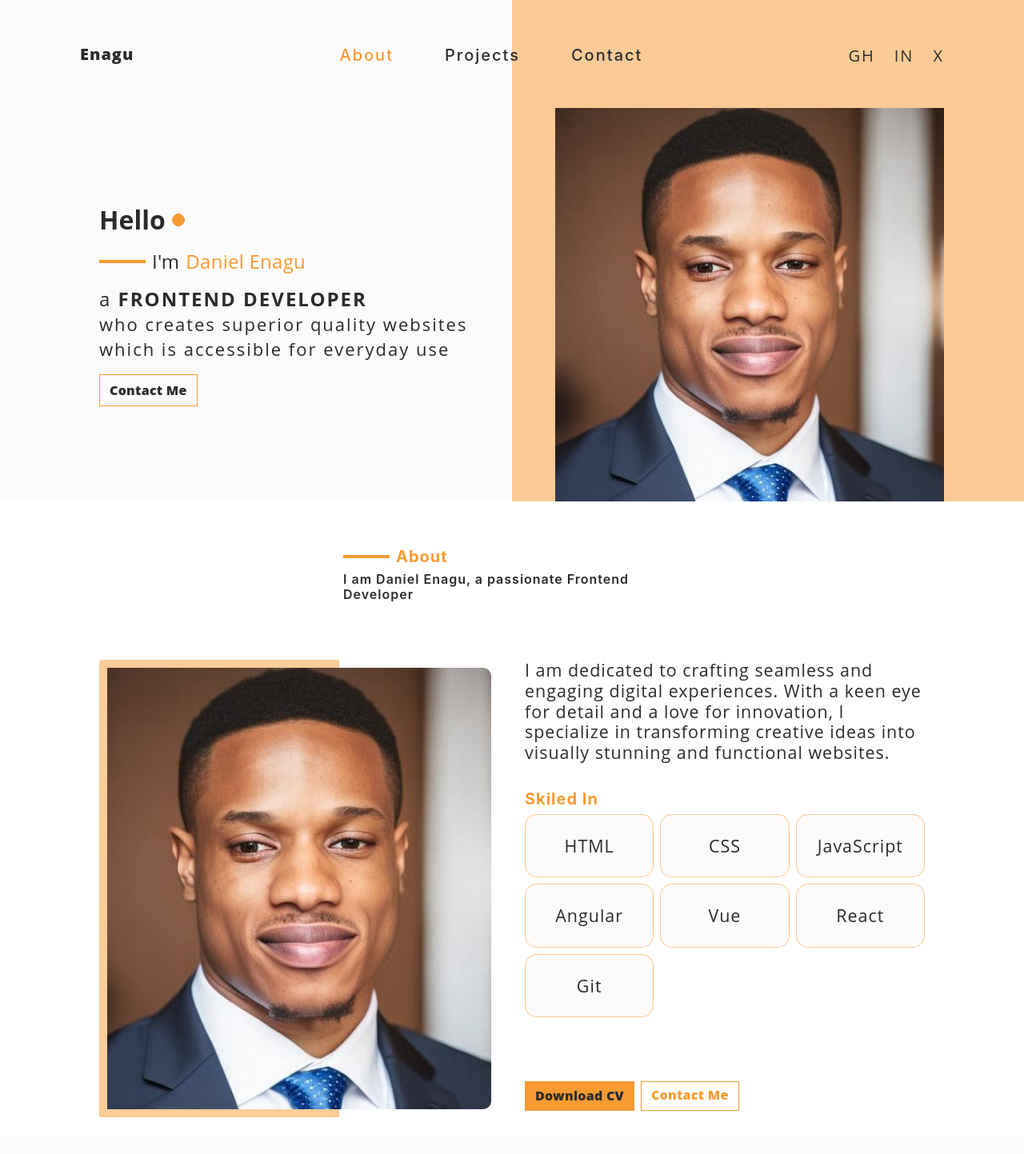
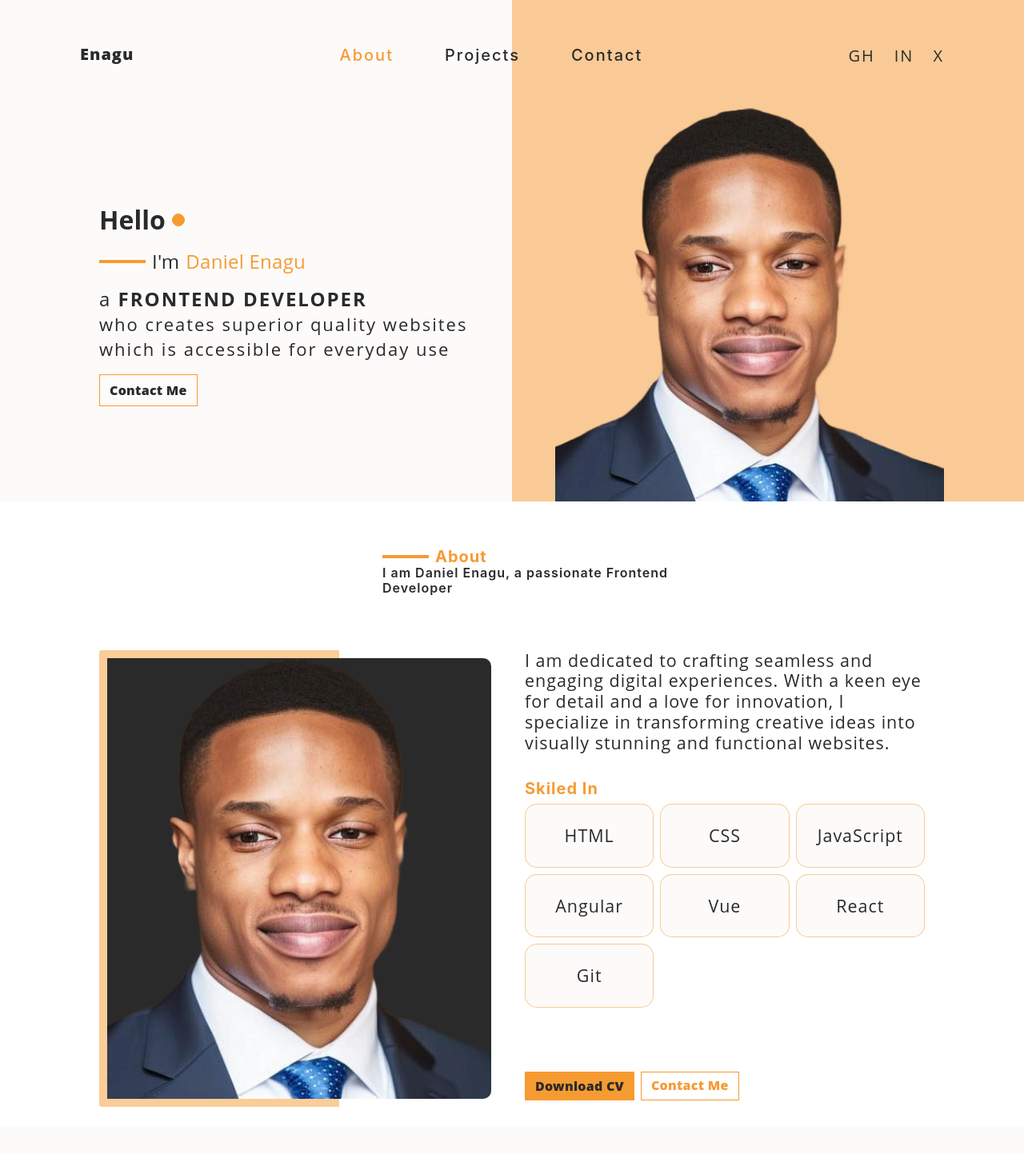
Before and after one commit to DannyEnagu/daniel-portfolio, a Next.js app in the folder portfolio-app/: page / in a window 1280 px wide. Shown: the part 20-1463 px from the top of the page at 80% size. Built offline with nearby package versions, Linux system fonts and the light colour scheme.

Commit message:
Hero Image updated

```diff
--- a/portfolio-app/app/components/About/About.tsx
+++ b/portfolio-app/app/components/About/About.tsx
@@ -5,6 +5,7 @@ function About() {
   return (
     <section id='about' className='about container'>
       <div className='section__header'>
+        <div>
           <h2 className="section__header__title">
             <span className="rectangle-shape"></span>
             <span className='text-primary'>About</span>
@@ -13,12 +14,13 @@ function About() {
             I am Daniel Enagu, a passionate Frontend Developer
           </h3>
         </div>
+      </div>
       <div className="section__body">
         <div className='about-content'>
           <article className="about__me">
             <div className="about__me__img-wrapper left">
               <Image
-                src='/images/about.jpg'
+                src='/images/pro-pix-about.png'
                 alt='Daniel Enagu'
                 className='about__me__img-wrapper__img'
                 width={200}
--- a/portfolio-app/app/components/Contact/Contact.tsx
+++ b/portfolio-app/app/components/Contact/Contact.tsx
@@ -5,6 +5,7 @@ function Contact() {
     <div className="container">
       <section id='contact' className='section contact'>
         <div className='section__header'>
+          <div>
             <h2 className="section__header__title">
               <span className="rectangle-shape"></span>
               <span className='text-primary'>Contact</span>
@@ -12,6 +13,7 @@ function Contact() {
             <h3 className="section__header__tagline">
               Feel free to reach out to me
             </h3>
+          </div>
         </div>
         <div className="section__body">
           <form className="form">
--- a/portfolio-app/app/components/Header/Header.tsx
+++ b/portfolio-app/app/components/Header/Header.tsx
@@ -65,7 +65,7 @@ export default function Header() {
           <div className='img-wrapper'>
             <Image
               className='img'
-              src="/images/about.jpg"
+              src="/images/pro-pix-2.png"
               alt='Hero Daniel Enagu'
               width={200}
               height={200}
--- a/portfolio-app/app/components/Projects/Projects.tsx
+++ b/portfolio-app/app/components/Projects/Projects.tsx
@@ -6,6 +6,7 @@ function Projects() {
     <section id='projects' className='section projects'>
       <div className="container">
         <div className='section__header'>
+          <div>
             <h2 className="section__header__title">
               <span className="rectangle-shape"></span>
               <span className='text-primary'>Projects</span>
@@ -13,6 +14,7 @@ function Projects() {
             <h3 className="section__header__tagline section__header__tagline--hidden">
               See Some Of My Works
             </h3>
+          </div>
         </div>
         <div className="section__body">
           <div className="projects__container">
--- a/portfolio-app/app/styles/scss/abstracts/_variables.scss
+++ b/portfolio-app/app/styles/scss/abstracts/_variables.scss
@@ -2,7 +2,9 @@
 // Colors
 $color-orange: #F69B32;
 $color-dark-orange: rgba(246, 155, 50, 0.5);
-$color-black: #2B2B2B;
+// $color-black: #2B2B2B;
+$color-black: #2b2b2b;
+$color-black: #2a2a2a;
 $color-white: #FFFFFF;
 $color-cream: #FDFAFA;
 $color-grey: #A4A4A4;
--- a/portfolio-app/app/styles/scss/base/_base.scss
+++ b/portfolio-app/app/styles/scss/base/_base.scss
@@ -173,13 +173,20 @@ a:active {
   padding-inline: var(--padding-inline);
 
   &__header {
+    position: relative;
     display: flex;
     flex-direction: column;
     align-items: center;
-    gap: var(--spacing-xx-small);
+
+    @media screen and (min-width: 45em) {
+      margin-bottom: var(--spacing-x-large);
+    }
 
     & > * {
       @media screen and (min-width: 45em) {
+        position: absolute;
+        top: 0;
+        left: 35%;
         width: 422px;
       }
     }
--- a/portfolio-app/app/styles/scss/style.scss
+++ b/portfolio-app/app/styles/scss/style.scss
@@ -70,7 +70,6 @@ main img {
 
 .container {
   max-width: 67.5rem; // 1080px
-  // width: min(95%, 67.5rem); // 1080px
   margin-inline: auto;
 }
 
```
Also changed, not shown: portfolio-app/app/components/Projects/Projects.scss (line endings or trailing spaces), portfolio-app/public/images/pro-pix-2.png (added), portfolio-app/public/images/pro-pix-about.png (added). Lines whose indentation alone changed are shown as unchanged.
